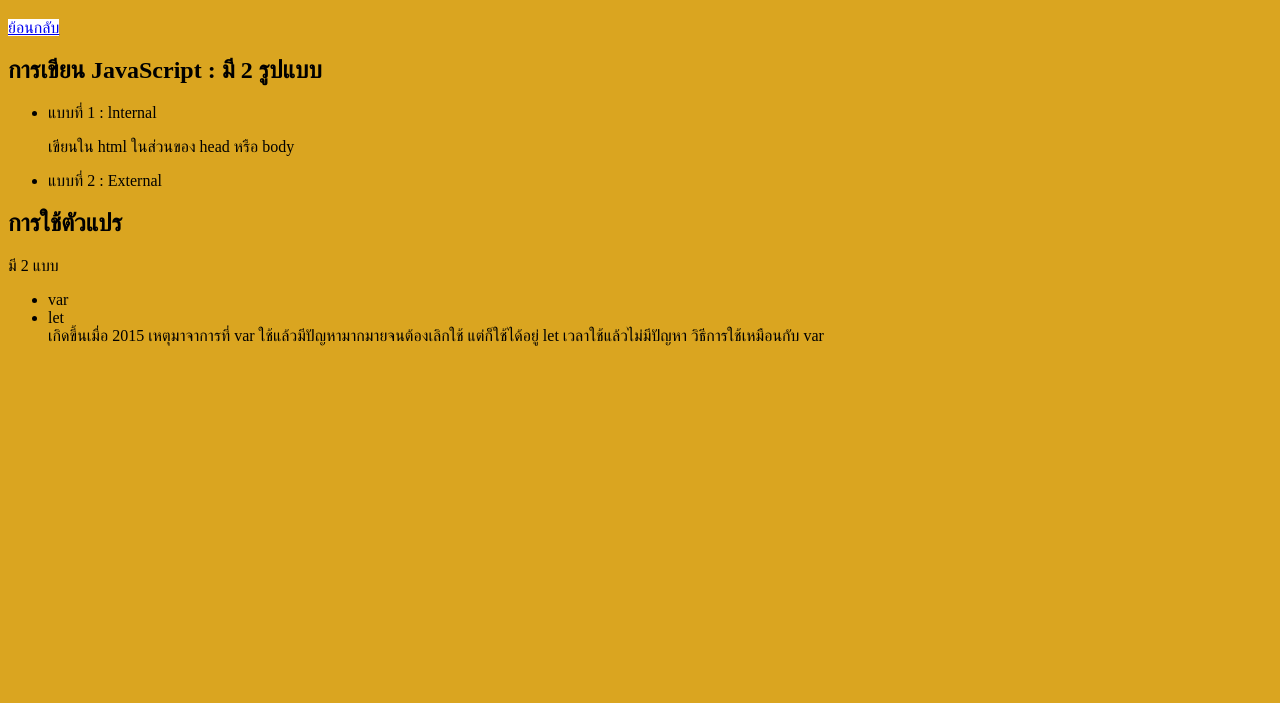
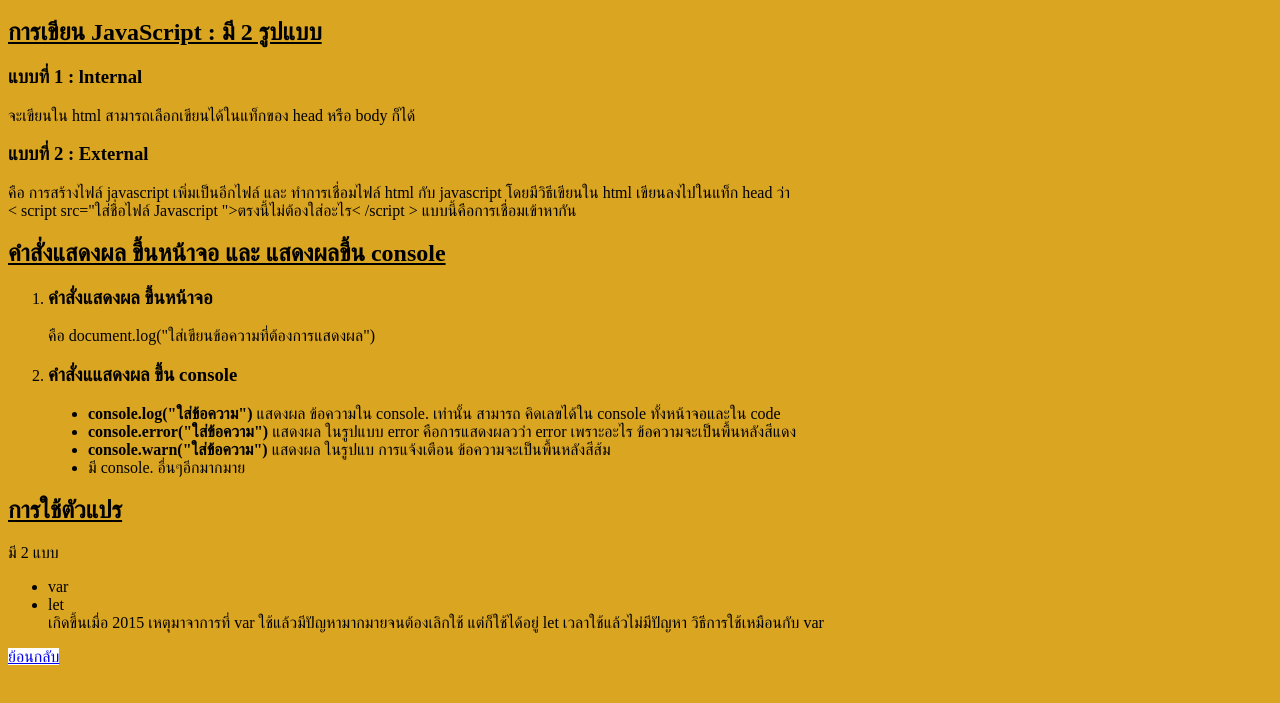
Before and after one commit to TawanTippkun200501/Jssssss, a plain HTML site: page สรุป/JAVASCRIPT.html in a window 1280 px wide. Shown: the part 61-764 px from the top of the page. Drawn offline with Linux system fonts and the light colour scheme.

Commit message:
update JAVASCRIPT.html

```diff
--- a/สรุป/JAVASCRIPT.html
+++ b/สรุป/JAVASCRIPT.html
@@ -7,14 +7,24 @@
   </head>
   <body>
     <h1>JAVASCRIPT</h1>
-    <a href="../index.html">ย้อนกลับ</a>
-    <h2>การเขียน JavaScript : มี 2 รูปแบบ</h2>
-    <ul>
-      <li>แบบที่ 1 : lnternal</li>
-      <p>เขียนใน html ในส่วนของ head หรือ body</p>
-      <li>แบบที่ 2 : External</li>
-    </ul>
-    <h2>การใช้ตัวแปร</h2>
+    <h2><u>การเขียน JavaScript : มี 2 รูปแบบ</u></h2>
+      <h3>แบบที่ 1 : lnternal</h3>
+      <p>จะเขียนใน html สามารถเลือกเขียนได้ในแท็กของ head หรือ body ก็ได้</p>
+      <h3>แบบที่ 2 : External</h3>
+      <p>คือ การสร้างไฟล์ javascript เพิ่มเป็นอีกไฟล์ และ ทำการเชื่อมไฟล์ html กับ javascript โดยมีวิธีเขียนใน html เขียนลงไปในแท็ก head ว่า<br>< script  src="ใส่ชื่อไฟล์ Javascript ">ตรงนี้ไม่ต้องใส่อะไร< /script > แบบนี้คือการเชื่อมเข้าหากัน</p>
+      <h2><u>คำสั่งแสดงผล ขึ้นหน้าจอ และ แสดงผลขึ้น console</u></h2>
+      <ol type=1>
+        <li><h3>คำสั่งแสดงผล ขึ้นหน้าจอ</h3><p>คือ document.log("ใส่เขียนข้อความที่ต้องการแสดงผล")</p></li>
+        <li><h3>คำสั่งแแสดงผล ขึ้น console</h3></li>
+        <ul type="disc">
+          <li><b>console.log("ใส่ข้อความ")</b> แสดงผล ข้อความใน console. เท่านั้น สามารถ คิดเลขได้ใน console ทั้งหน้าจอและใน code </li>
+          <li><strong>console.error("ใส่ข้อความ")</strong> แสดงผล ในรูปแบบ error คือการแสดงผลวว่า error เพราะอะไร ข้อความจะเป็นพื้นหลังสีแดง</li>
+          <li><strong>console.warn("ใส่ข้อความ")</strong> แสดงผล ในรูปแบ การแจ้งเตือน ข้อความจะเป็นพื้นหลังสีส้ม</li>
+          <li>มี console. อื่นๆอีกมากมาย</li>
+        </ul>
+      </ol>
+
+    <h2><u>การใช้ตัวแปร</u></h2>
     <p>มี 2 แบบ</p>
     <ul>
       <li>var</li>
@@ -22,5 +32,6 @@
       <li>let</li>
       เกิดขึ้นเมื่อ 2015 เหตุมาจาการที่ var ใช้แล้วมีปัญหามากมายจนต้องเลิกใช้ แต่ก็ใช้ได้อยู่ let เวลาใช้แล้วไม่มีปัญหา วิธีการใช้เหมือนกับ var
     </ul>
+    <a href="../index.html">ย้อนกลับ</a>
   </body>
 </html>
```
